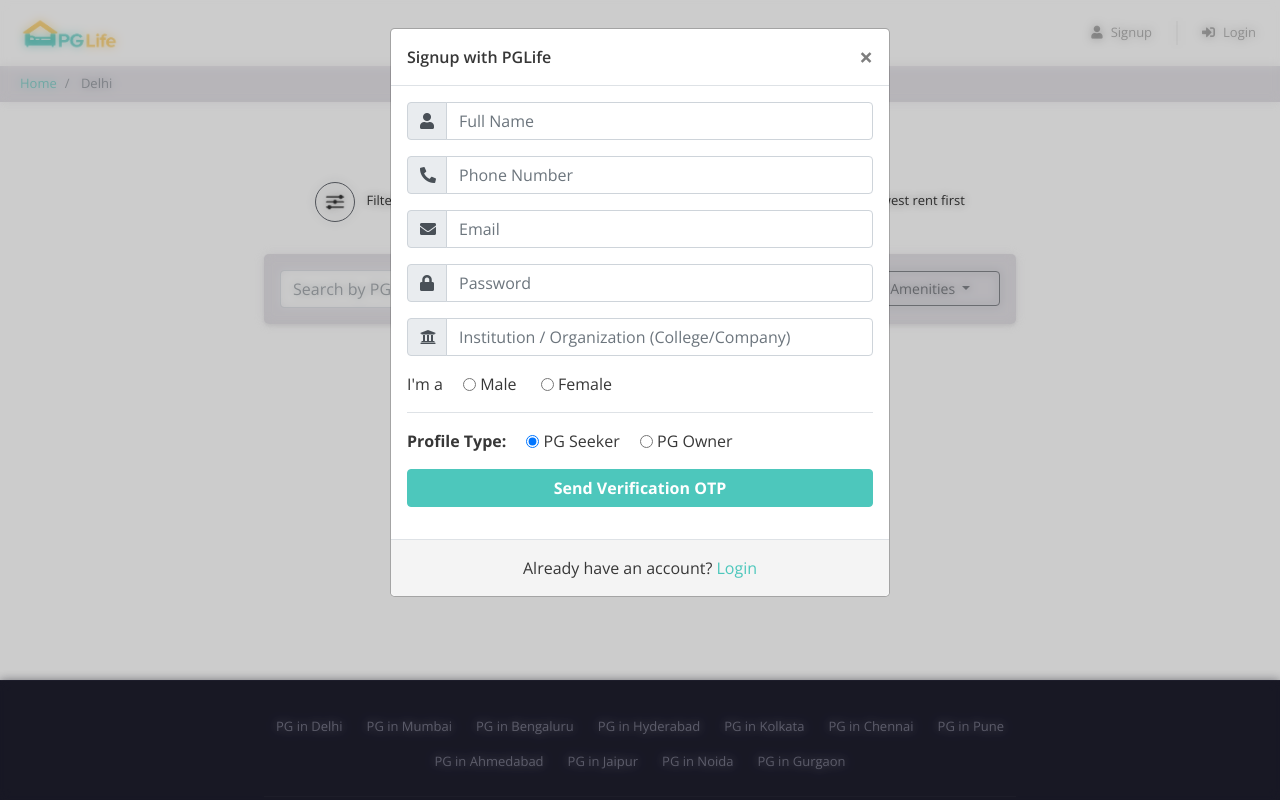
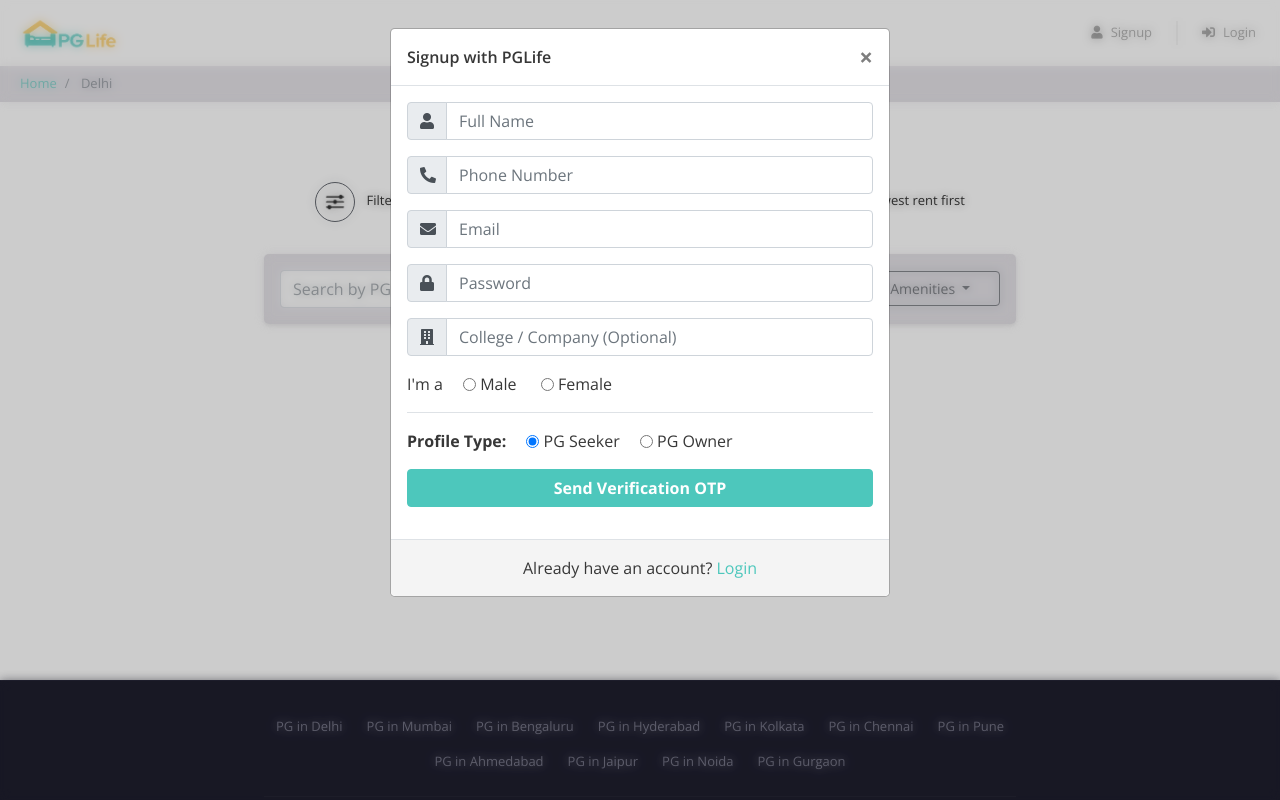
Before and after one commit to Keshabkjha/pglife, a PHP site: page /property_list.php?city=Delhi in a window 1280 px wide, after a click on "Signup". Run offline with PHP 8.4, Linux system fonts and the light colour scheme; data comes from the database, SQL or seed files in the repository; data that the repository does not hold is empty; some libraries are stand-ins or nearby versions.

Commit message:
fix: remove all alert() calls, make institution field optional, add on_error handler
- Replace all alert() in property_detail.js with showToast()
- Add on_error function to property_detail.js
- Remove alert() from dashboard.js - use showToast() throughout
- Make institution/organization field optional in signup (was required)
- Update placeholder to College/Company (Optional)
- Remove institution from required validation in signup_submit.php

```diff
--- a/api/signup_submit.php
+++ b/api/signup_submit.php
@@ -17,8 +17,8 @@
     $institution_or_organization = isset($_POST['institution_or_organization']) ? trim($_POST['institution_or_organization']) : '';
     $role = isset($_POST['role']) ? trim($_POST['role']) : 'seeker';
 
-    if (empty($email) || empty($password) || empty($full_name) || empty($phone) || empty($gender) || empty($institution_or_organization) || empty($role)) {
-        $response = array("success" => false, "message" => "All fields are required.");
+    if (empty($email) || empty($password) || empty($full_name) || empty($phone) || empty($gender) || empty($role)) {
+        $response = array("success" => false, "message" => "Please fill in all required fields.");
         echo json_encode($response);
         return;
     }
--- a/includes/signup_modal.php
+++ b/includes/signup_modal.php
@@ -52,10 +52,10 @@
                     <div class="input-group form-group">
                         <div class="input-group-prepend">
                             <span class="input-group-text">
-                                <i class="fas fa-university"></i>
+                                <i class="fas fa-building"></i>
                             </span>
                         </div>
-                        <input type="text" class="form-control" name="institution_or_organization" placeholder="Institution / Organization (College/Company)" maxlength="150" required>
+                        <input type="text" class="form-control" name="institution_or_organization" placeholder="College / Company (Optional)" maxlength="150">
                     </div>
 
                     <div class="form-group">
```
Also changed, not shown: signup_modal_final.png (added).
